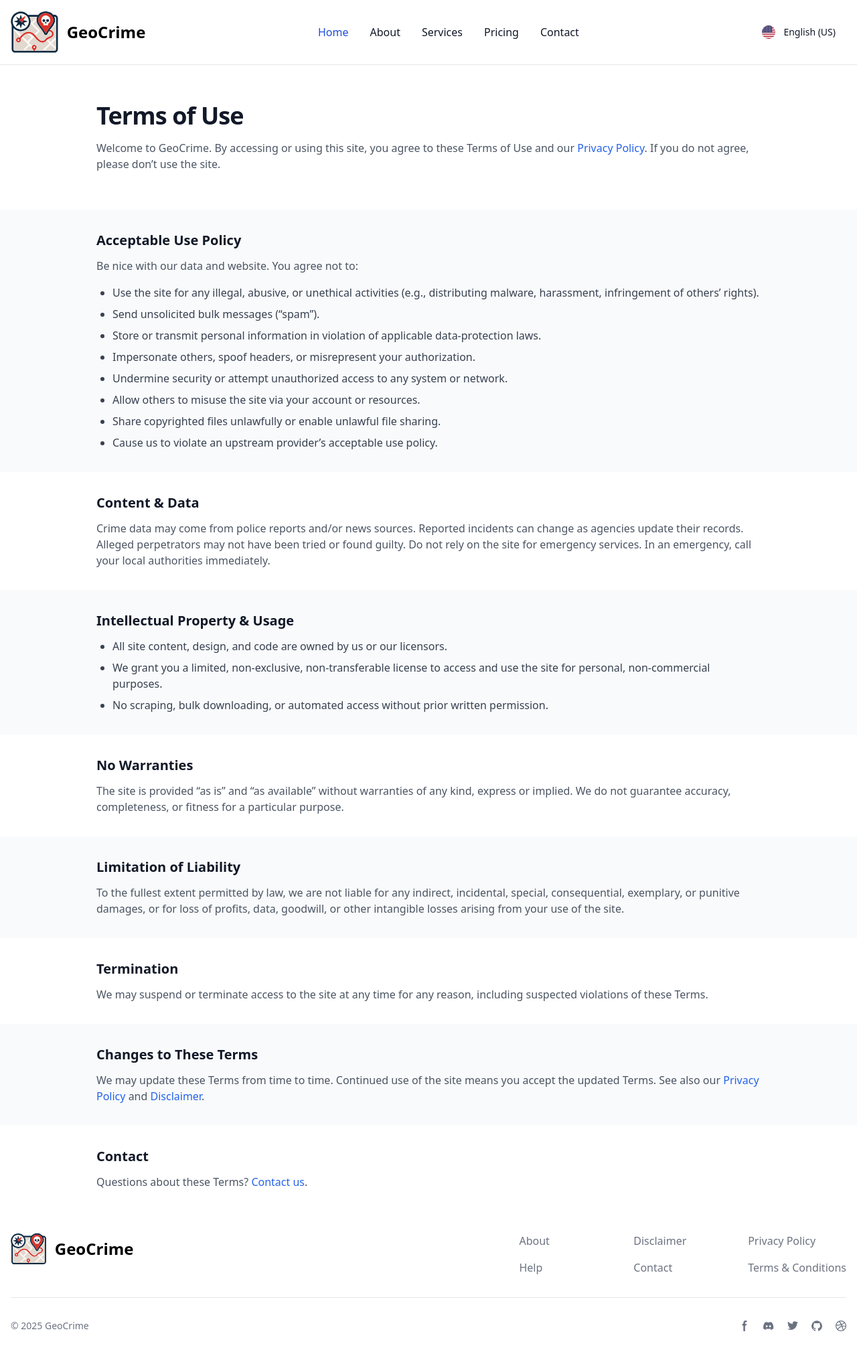
After one commit to hamzawithpython/Geocrime, a Django app: page /terms/ in a window 1280 px wide. The commit adds this page. Shown: the whole page at 67% size. Run offline with Django 5.2, Linux system fonts and the light colour scheme; parts of the project's set-up code (start-up, migrations or seed data) failed here and were passed over; some libraries are stand-ins or nearby versions.

Commit message:
feat: add Terms of Use page (template, view, route) and wire footer link

```diff
--- /dev/null
+++ b/crimeapp/templates/crimeapp/terms.html
@@ -0,0 +1,109 @@
+{% extends "crimeapp/base.html" %}
+{% load static %}
+
+{% block title %}Terms of Use | GeoCrime{% endblock %}
+
+{% block content %}
+
+<section class="bg-white dark:bg-gray-900">
+  <div class="max-w-5xl mx-auto px-4 py-10 lg:py-14">
+    <h1 class="text-3xl md:text-4xl font-bold tracking-tight text-gray-900 dark:text-white">Terms of Use</h1>
+    <p class="mt-4 text-gray-600 dark:text-gray-300">
+      Welcome to GeoCrime. By accessing or using this site, you agree to these Terms of Use and our
+      <a href="{% url 'privacy' %}" class="text-blue-600 hover:underline">Privacy Policy</a>.
+      If you do not agree, please don’t use the site.
+    </p>
+  </div>
+</section>
+
+<section class="bg-gray-50 dark:bg-gray-800/50">
+  <div class="max-w-5xl mx-auto px-4 py-8">
+    <h2 class="text-xl font-semibold text-gray-900 dark:text-white">Acceptable Use Policy</h2>
+    <p class="mt-3 text-gray-600 dark:text-gray-300">
+      Be nice with our data and website. You agree not to:
+    </p>
+    <ul class="mt-4 list-disc ps-6 space-y-2 text-gray-700 dark:text-gray-300">
+      <li>Use the site for any illegal, abusive, or unethical activities (e.g., distributing malware, harassment, infringement of others’ rights).</li>
+      <li>Send unsolicited bulk messages (“spam”).</li>
+      <li>Store or transmit personal information in violation of applicable data-protection laws.</li>
+      <li>Impersonate others, spoof headers, or misrepresent your authorization.</li>
+      <li>Undermine security or attempt unauthorized access to any system or network.</li>
+      <li>Allow others to misuse the site via your account or resources.</li>
+      <li>Share copyrighted files unlawfully or enable unlawful file sharing.</li>
+      <li>Cause us to violate an upstream provider’s acceptable use policy.</li>
+    </ul>
+  </div>
+</section>
+
+<section class="bg-white dark:bg-gray-900">
+  <div class="max-w-5xl mx-auto px-4 py-8">
+    <h2 class="text-xl font-semibold text-gray-900 dark:text-white">Content & Data</h2>
+    <p class="mt-3 text-gray-600 dark:text-gray-300">
+      Crime data may come from police reports and/or news sources. Reported incidents can change as agencies update their records.
+      Alleged perpetrators may not have been tried or found guilty. Do not rely on the site for emergency services.
+      In an emergency, call your local authorities immediately.
+    </p>
+  </div>
+</section>
+
+<section class="bg-gray-50 dark:bg-gray-800/50">
+  <div class="max-w-5xl mx-auto px-4 py-8">
+    <h2 class="text-xl font-semibold text-gray-900 dark:text-white">Intellectual Property & Usage</h2>
+    <ul class="mt-3 list-disc ps-6 space-y-2 text-gray-700 dark:text-gray-300">
+      <li>All site content, design, and code are owned by us or our licensors.</li>
+      <li>We grant you a limited, non-exclusive, non-transferable license to access and use the site for personal, non-commercial purposes.</li>
+      <li>No scraping, bulk downloading, or automated access without prior written permission.</li>
+    </ul>
+  </div>
+</section>
+
+<section class="bg-white dark:bg-gray-900">
+  <div class="max-w-5xl mx-auto px-4 py-8">
+    <h2 class="text-xl font-semibold text-gray-900 dark:text-white">No Warranties</h2>
+    <p class="mt-3 text-gray-600 dark:text-gray-300">
+      The site is provided “as is” and “as available” without warranties of any kind, express or implied.
+      We do not guarantee accuracy, completeness, or fitness for a particular purpose.
+    </p>
+  </div>
+</section>
+
+<section class="bg-gray-50 dark:bg-gray-800/50">
+  <div class="max-w-5xl mx-auto px-4 py-8">
+    <h2 class="text-xl font-semibold text-gray-900 dark:text-white">Limitation of Liability</h2>
+    <p class="mt-3 text-gray-600 dark:text-gray-300">
+      To the fullest extent permitted by law, we are not liable for any indirect, incidental, special, consequential,
+      exemplary, or punitive damages, or for loss of profits, data, goodwill, or other intangible losses arising from your use of the site.
+    </p>
+  </div>
+</section>
+
+<section class="bg-white dark:bg-gray-900">
+  <div class="max-w-5xl mx-auto px-4 py-8">
+    <h2 class="text-xl font-semibold text-gray-900 dark:text-white">Termination</h2>
+    <p class="mt-3 text-gray-600 dark:text-gray-300">
+      We may suspend or terminate access to the site at any time for any reason, including suspected violations of these Terms.
+    </p>
+  </div>
+</section>
+
+<section class="bg-gray-50 dark:bg-gray-800/50">
+  <div class="max-w-5xl mx-auto px-4 py-8">
+    <h2 class="text-xl font-semibold text-gray-900 dark:text-white">Changes to These Terms</h2>
+    <p class="mt-3 text-gray-600 dark:text-gray-300">
+      We may update these Terms from time to time. Continued use of the site means you accept the updated Terms.
+      See also our <a href="{% url 'privacy' %}" class="text-blue-600 hover:underline">Privacy Policy</a> and
+      <a href="{% url 'disclaimer' %}" class="text-blue-600 hover:underline">Disclaimer</a>.
+    </p>
+  </div>
+</section>
+
+<section class="bg-white dark:bg-gray-900">
+  <div class="max-w-5xl mx-auto px-4 py-8">
+    <h2 class="text-xl font-semibold text-gray-900 dark:text-white">Contact</h2>
+    <p class="mt-3 text-gray-600 dark:text-gray-300">
+      Questions about these Terms? <a href="{% url 'contact' %}" class="text-blue-600 hover:underline">Contact us</a>.
+    </p>
+  </div>
+</section>
+
+{% endblock %}
--- a/crimeapp/templates/partials/footer.html
+++ b/crimeapp/templates/partials/footer.html
@@ -37,7 +37,7 @@
               <a href="{% url 'privacy' %}" class="hover:underline">Privacy Policy</a>
             </li>
             <li>
-              <a href="#" class="hover:underline">Terms &amp; Conditions</a>
+              <a href="{% url 'terms' %}" class="hover:underline">Terms &amp; Conditions</a>
             </li>
           </ul>
         </div>
--- a/crimeapp/urls.py
+++ b/crimeapp/urls.py
@@ -15,6 +15,8 @@ urlpatterns = [
     path("help/", views.help, name="help"),
     path("contact/", views.contact, name="contact"),
     path("privacy/", views.privacy, name="privacy"),
+    path("terms/", views.terms, name="terms"),
+
 
 
 
--- a/crimeapp/views.py
+++ b/crimeapp/views.py
@@ -315,3 +315,6 @@ def contact(request):
 
 def privacy(request):
     return render(request, "crimeapp/privacy.html")
+
+def terms(request):
+    return render(request, "crimeapp/terms.html")
```
